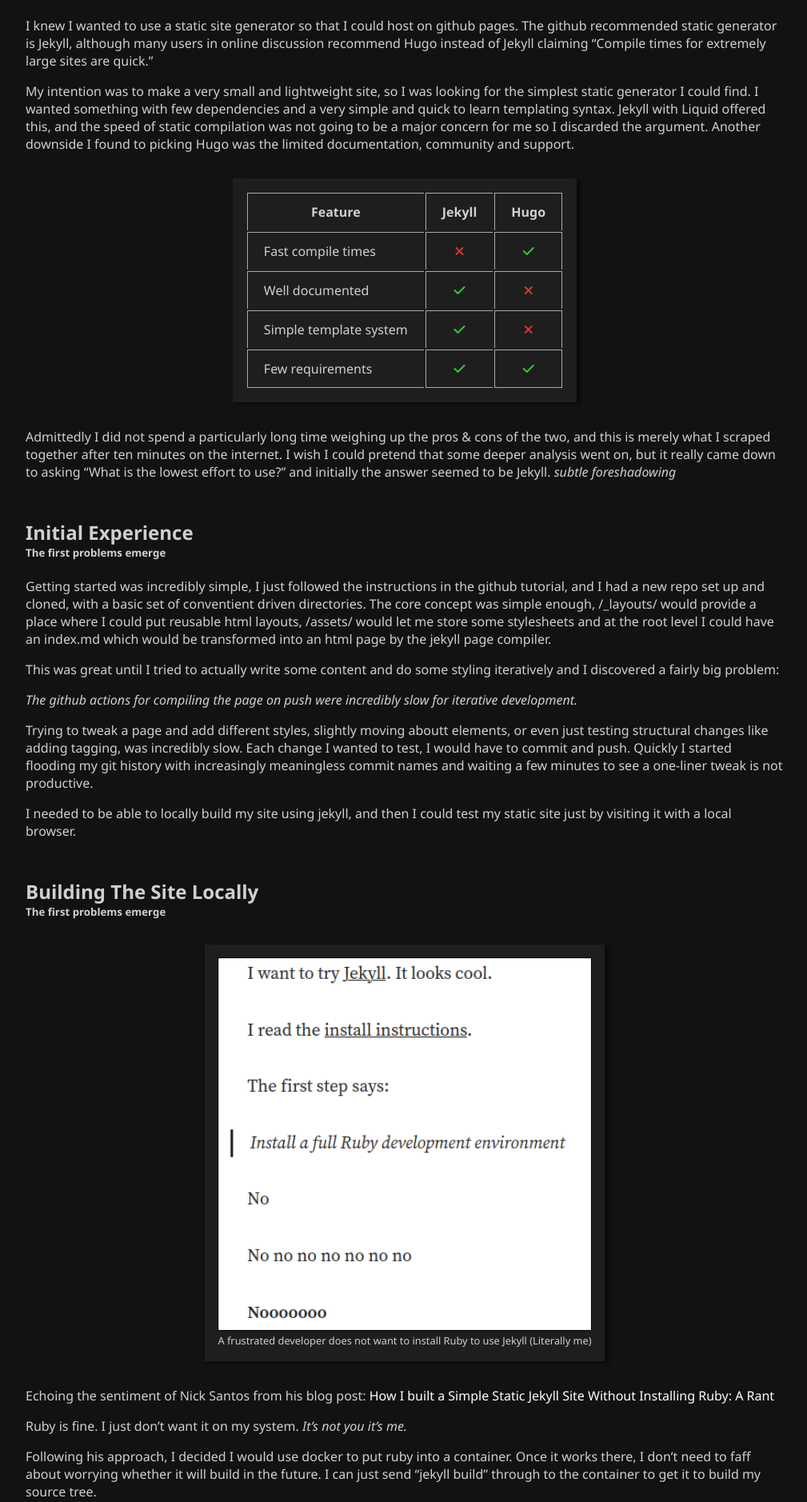
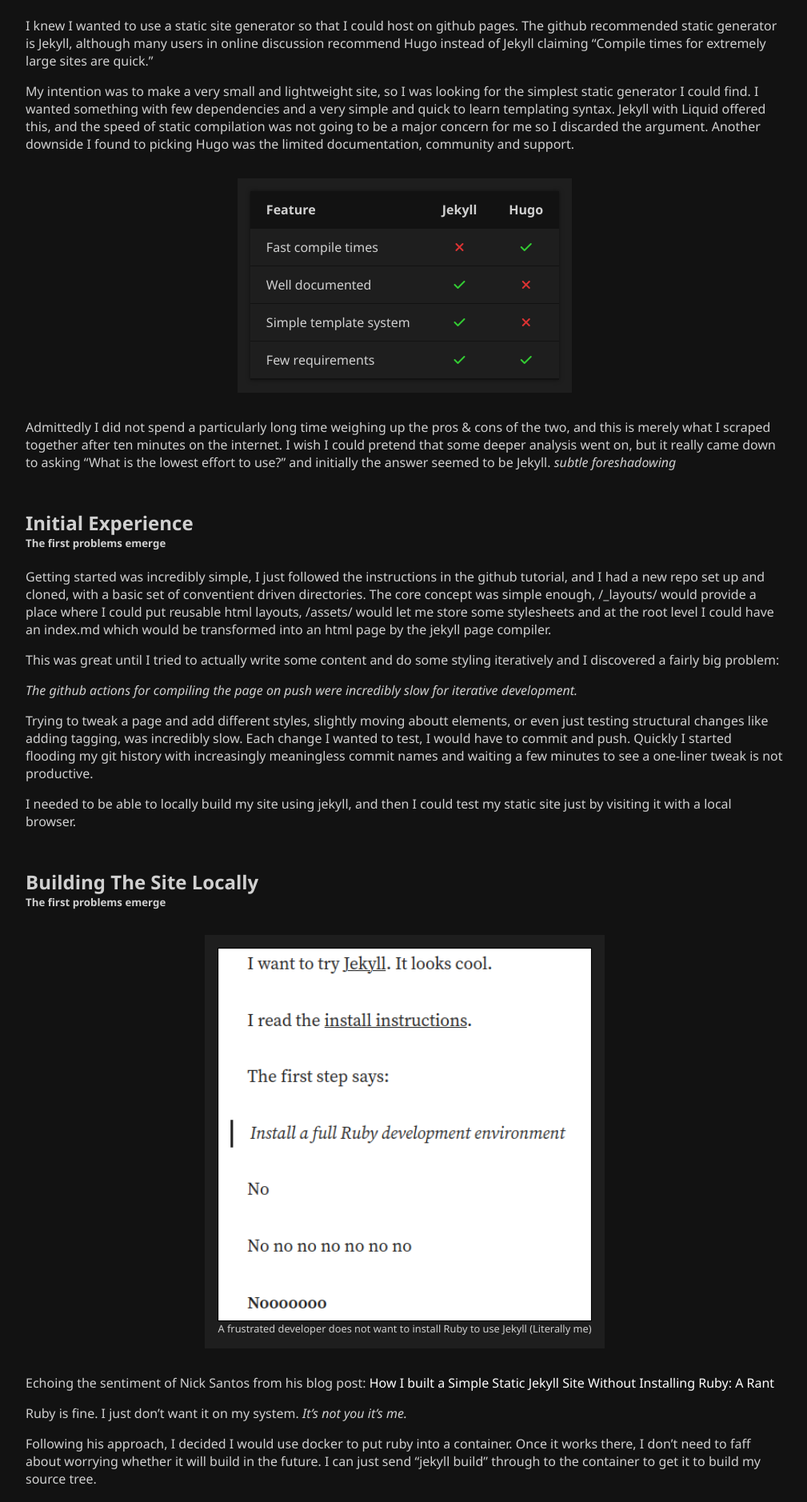
Before and after one commit to LucasWilsonGit/LucasWilsonGit.github.io, a Jekyll site: the page built from _posts/2025-05-03-DockerJekyll.md, in a window 1280 px wide. Shown: the part 319-2197 px from the top of the page at 80% size, without its empty margins (268-1277 px from the left). Built offline with Jekyll 4.4.1, drawn with Linux system fonts in a browser that asks for light colours; some of the changed text lies outside the part shown.

Commit message:
Add bash highlighting

````diff
--- a/_config.yml
+++ b/_config.yml
@@ -4,3 +4,12 @@
     - assets/css
     - _sass
 baseurl: ""#/home/lwilson/Development/jekyll/LucasWilsonGit.github.io/_site"
+markdown: kramdown
+kramdown:
+  input: GFM
+  syntax_highlighter: rouge
+  syntax_highlighter_opts:
+    guess_lang: true
+    css_class: highlight
+    enable_pygments: true
+    use_span: true
--- a/_layouts/default.html
+++ b/_layouts/default.html
@@ -4,6 +4,7 @@
         <meta charset="UTF-8">
         <title>{{ page.title }}</title>
         <link rel="stylesheet" href="{{ site.baseurl }}/assets/css/main.css">
+        <link rel="stylesheet" href="{{ site.baseurl }}/assets/css/syntax.css">
 
         <link rel="stylesheet" href="https://cdnjs.cloudflare.com/ajax/libs/font-awesome/6.7.2/css/all.min.css">
 
--- a/_posts/2025-05-03-DockerJekyll.md
+++ b/_posts/2025-05-03-DockerJekyll.md
@@ -22,37 +22,27 @@
 My intention was to make a very small and lightweight site, so I was looking for the simplest static generator I could find. I wanted something with few dependencies and a very simple and quick to learn templating syntax. Jekyll with Liquid offered this, and the speed of static compilation was not going to be a major concern for me so I discarded the argument. Another downside I found to picking Hugo was the limited documentation, community and support.
 
 <div class="table-wrapper">
-    <table>
-        <thead>
-            <tr>
-                <th>Feature</th>
-                <th>Jekyll</th>
-                <th>Hugo</th>
-            </tr>
-        </thead>
-        <tbody>
-            <tr>
-                <td>Fast compile times</td>
-                <td><i class="fa-solid fa-xmark" style="color: #d33;"></i></td>
-                <td><i class="fa-solid fa-check" style="color: #3c3;"></i></td>
-            </tr>
-            <tr>
-                <td>Well documented</td>
-                <td><i class="fa-solid fa-check" style="color: #3c3;"></i></td>
-                <td><i class="fa-solid fa-xmark" style="color: #d33;"></i></td>
-            </tr>
-            <tr>
-                <td>Simple template system</td>
-                <td><i class="fa-solid fa-check" style="color: #3c3;"></i></td>
-                <td><i class="fa-solid fa-xmark" style="color: #d33;"></i></td>
-            </tr>
-            <tr>
-                <td>Few requirements</td>
-                <td><i class="fa-solid fa-check" style="color: #3c3;"></i></td>
-                <td><i class="fa-solid fa-check" style="color: #3c3;"></i></td>
-            </tr>
-        </tbody>
-    </table>
+    <div class="comparison-grid">
+        <div class="header">Feature</div>
+        <div class="header">Jekyll</div>
+        <div class="header">Hugo</div>
+        <!---->
+        <div>Fast compile times</div>
+        <div><i class="fa-solid fa-xmark" style="color: #d33;"></i></div>
+        <div><i class="fa-solid fa-check" style="color: #3c3;"></i></div>
+        <!---->
+        <div>Well documented</div>
+        <div><i class="fa-solid fa-check" style="color: #3c3;"></i></div>
+        <div><i class="fa-solid fa-xmark" style="color: #d33;"></i></div>
+        <!---->
+        <div>Simple template system</div>
+        <div><i class="fa-solid fa-check" style="color: #3c3;"></i></div>
+        <div><i class="fa-solid fa-xmark" style="color: #d33;"></i></div>
+        <!---->
+        <div>Few requirements</div>
+        <div><i class="fa-solid fa-check" style="color: #3c3;"></i></div>
+        <div><i class="fa-solid fa-check" style="color: #3c3;"></i></div>
+    </div>
 </div>
 
 Admittedly I did not spend a particularly long time weighing up the pros & cons of the two, and this is merely what I scraped together after ten minutes on the internet. I wish I could pretend that some deeper analysis went on, but it really came down to asking "What is the lowest effort to use?" and initially the answer seemed to be Jekyll. *subtle foreshadowing*
@@ -111,7 +101,10 @@
 By mapping my current working directory into the container at /srv/jekyll and setting the container working dir as /srv/jekyll it means that I can run the build command from any repo where I am making a jekyll site, and the output will be written from the container into my host fs.
 
 I ended up writing a simple function into my bash.bashrc to make this *even easier and more convenient*
-```Bash
+
+<div class="table-wrapper">
+
+{% highlight shell %}
 # jekyll builder
 jekyll_build() {
     local site_path="$1"
@@ -126,7 +119,12 @@
         jekyll-debian \
         jekyll build
 }
-```
+{% endhighlight %}
+    <span class="caption">
+        jekyll_build command for quick rebuilding
+    </span>
+</div>
+
 
 Now I can build any dir at will by running `jekyll_build {path}` e.g. `jekyll_build .` and I get my built site written to the /_site/ folder
 
--- a/assets/css/main.scss
+++ b/assets/css/main.scss
@@ -182,12 +182,11 @@
 .table-wrapper {
     background-color: var(--surface);
     border-collapse: collapse;
+    border-spacing: 0;
     width: fit-content;
     margin: 2rem auto;
     padding: 1rem;
-    box-shadow: 5px 2px 5px rgba(0, 0, 0, 0.5);
     vertical-align: center;
-    text-align: center;
 
     img {
         max-width: 100%;
@@ -203,34 +202,33 @@
         font-size: .8rem;
         text-align: center;
         width: 100%;
+        display: block;
     }
 
-    th, td {
-        padding: 0.75rem 1.25rem;
-        border-left: 1px solid var(--muted);
-        border-top: 1px solid var(--muted);
+    .comparison-grid {
+        display: grid;
+        grid-template-columns: 1fr auto auto;
+        gap: 0;
+        background-color: var(--surface-dark);
+        width: fit-content;
+        box-shadow: 0 0 5px rgba(0,0,0,0.5);
+        border-bottom: 1px solid var(--surface-dark);
     }
 
-    th {
+    .comparison-grid > div {
+        background-color: var(--surface);
+        padding: 0.75rem 1.25rem;
+        text-align: center;
+        border-bottom: 1px solid var(--surface-dark);
+    }
+
+    .comparison-grid > .header {
         background-color: var(--surface-dark);
         font-weight: bold;
-    }
-
-    tr {
-        &:last-child td {
-            border-bottom: 1px solid var(--muted);
-        }
-    }
-
-    tr td:last-child, tr th:last-child {
-        border-right: 1px solid var(--muted);
-    }
-
-    td {
         text-align: center;
     }
 
-    td:first-child {
+    .comparison-grid > div:nth-child(3n+1) {
         text-align: left;
     }
 }
@@ -238,3 +236,7 @@
 .blog-section-header {
     margin-top: 3rem;
 }
+
+figure.highlight {
+    margin: 0;
+}
--- /dev/null
+++ b/assets/css/syntax.css
@@ -0,0 +1,217 @@
+.highlight table td { padding: 5px; }
+.highlight table pre { margin: 0; }
+.highlight .c, .highlight .ch, .highlight .cd, .highlight .cpf {
+  color: #75715e;
+  font-style: italic;
+}
+.highlight .cm {
+  color: #75715e;
+  font-style: italic;
+}
+.highlight .c1 {
+  color: #75715e;
+  font-style: italic;
+}
+.highlight .cp {
+  color: #75715e;
+  font-weight: bold;
+}
+.highlight .cs {
+  color: #75715e;
+  font-weight: bold;
+  font-style: italic;
+}
+.highlight .err {
+  color: #960050;
+  background-color: #1e0010;
+}
+.highlight .gi {
+  color: #ffffff;
+  background-color: #324932;
+}
+.highlight .gd {
+  color: #ffffff;
+  background-color: #493131;
+}
+.highlight .ge {
+  font-style: italic;
+}
+.highlight .ges {
+  font-weight: bold;
+  font-style: italic;
+}
+.highlight .gr {
+  color: #aa0000;
+}
+.highlight .gt {
+  color: #aa0000;
+}
+.highlight .gh {
+  color: #999999;
+}
+.highlight .go {
+  color: #888888;
+}
+.highlight .gp {
+  color: #555555;
+}
+.highlight .gs {
+  font-weight: bold;
+}
+.highlight .gu {
+  color: #aaaaaa;
+}
+.highlight .k, .highlight .kv {
+  color: #66d9ef;
+  font-weight: bold;
+}
+.highlight .kc {
+  color: #66d9ef;
+  font-weight: bold;
+}
+.highlight .kd {
+  color: #66d9ef;
+  font-weight: bold;
+}
+.highlight .kp {
+  color: #66d9ef;
+  font-weight: bold;
+}
+.highlight .kr {
+  color: #66d9ef;
+  font-weight: bold;
+}
+.highlight .kt {
+  color: #66d9ef;
+  font-weight: bold;
+}
+.highlight .kn {
+  color: #f92672;
+  font-weight: bold;
+}
+.highlight .ow {
+  color: #f92672;
+  font-weight: bold;
+}
+.highlight .o {
+  color: #f92672;
+  font-weight: bold;
+}
+.highlight .mf {
+  color: #ae81ff;
+}
+.highlight .mh {
+  color: #ae81ff;
+}
+.highlight .il {
+  color: #ae81ff;
+}
+.highlight .mi {
+  color: #ae81ff;
+}
+.highlight .mo {
+  color: #ae81ff;
+}
+.highlight .m, .highlight .mb, .highlight .mx {
+  color: #ae81ff;
+}
+.highlight .se {
+  color: #ae81ff;
+}
+.highlight .sa {
+  color: #66d9ef;
+  font-weight: bold;
+}
+.highlight .sb {
+  color: #e6db74;
+}
+.highlight .sc {
+  color: #e6db74;
+}
+.highlight .sd {
+  color: #e6db74;
+}
+.highlight .s2 {
+  color: #e6db74;
+}
+.highlight .sh {
+  color: #e6db74;
+}
+.highlight .si {
+  color: #e6db74;
+}
+.highlight .sx {
+  color: #e6db74;
+}
+.highlight .sr {
+  color: #e6db74;
+}
+.highlight .s1 {
+  color: #e6db74;
+}
+.highlight .ss {
+  color: #e6db74;
+}
+.highlight .s, .highlight .dl {
+  color: #e6db74;
+}
+.highlight .na {
+  color: #a6e22e;
+}
+.highlight .nc {
+  color: #a6e22e;
+  font-weight: bold;
+}
+.highlight .nd {
+  color: #a6e22e;
+  font-weight: bold;
+}
+.highlight .ne {
+  color: #a6e22e;
+  font-weight: bold;
+}
+.highlight .nf, .highlight .fm {
+  color: #a6e22e;
+  font-weight: bold;
+}
+.highlight .no {
+  color: #66d9ef;
+}
+.highlight .bp {
+  color: #f8f8f2;
+}
+.highlight .nb {
+  color: #f8f8f2;
+}
+.highlight .ni {
+  color: #f8f8f2;
+}
+.highlight .nn {
+  color: #f8f8f2;
+}
+.highlight .vc {
+  color: #f8f8f2;
+}
+.highlight .vg {
+  color: #f8f8f2;
+}
+.highlight .vi {
+  color: #f8f8f2;
+}
+.highlight .nv, .highlight .vm {
+  color: #f8f8f2;
+}
+.highlight .w {
+  color: #f8f8f2;
+}
+.highlight .nl {
+  color: #f8f8f2;
+  font-weight: bold;
+}
+.highlight .nt {
+  color: #f92672;
+}
+.highlight {
+  color: #f8f8f2;
+  background-color: #49483e;
+}
--- a/assets/css/theme.scss
+++ b/assets/css/theme.scss
@@ -1,8 +1,8 @@
 // Color palette
 [data-theme="light"] {
     --background: #e8e8e8;
-    --surface: #D0D0D0;
-    --surface-dark: darken(--surface, 5%);
+    --surface: #ffffff;
+    --surface-dark: #dddddd;
     --text: #222;
     --text-link: #000000;
     --muted: #666;
@@ -13,6 +13,7 @@
 [data-theme="dark"] {
     --background: #121212;
     --surface: #1e1e1e;
+    --surface-dark: #121212;
     --text: #d0d0d0;
     --text-link: #ffffff;
     --muted: #aaa;
````
Also changed, not shown: tags.html (added, +19 -0 lines).
